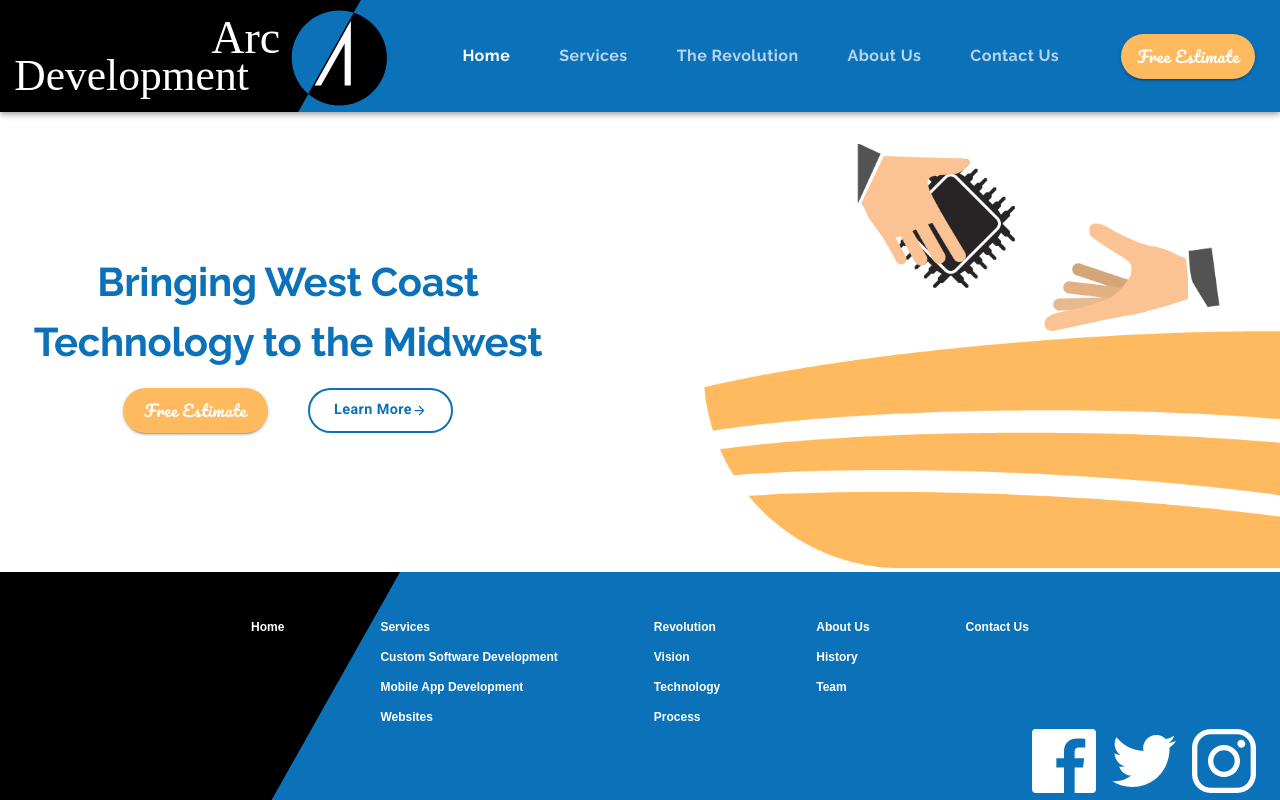
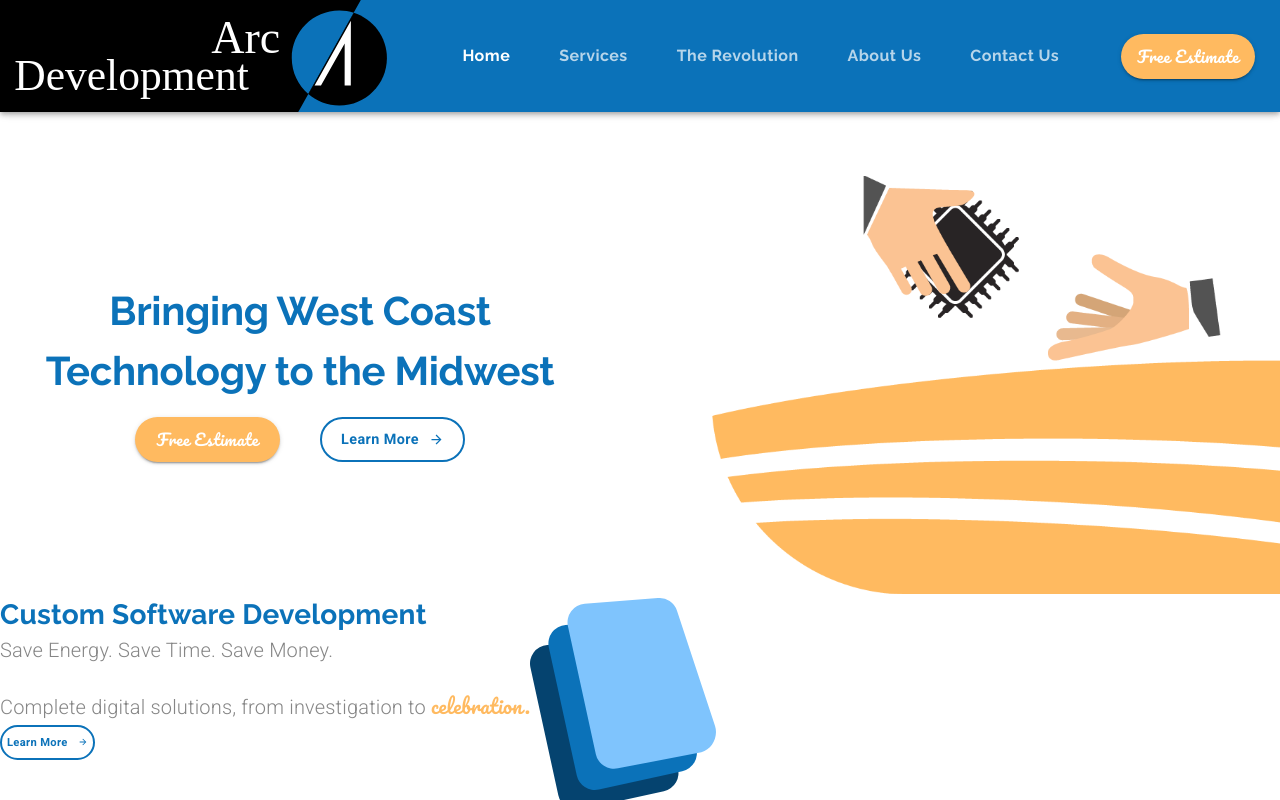
Before and after one commit to webDeveloper67/monDevelopmentCompany, a React (Create React App) app: page / in a window 1280 px wide. Shown: the top 800 px of the page. Built offline with nearby package versions, Linux system fonts and the light colour scheme.

Commit message:
working on the first row of services section

```diff
--- a/src/components/LandingPage.js
+++ b/src/components/LandingPage.js
@@ -4,15 +4,20 @@
 import Grid from '@material-ui/core/Grid';
 import Button from '@material-ui/core/Button';
 import Typography from '@material-ui/core/Typography';
+import ButtonArrow from '../components/ui/ButtonArrow';
+
 import animationData from '../animations/landinganimation/data';
-import ButtonArrow from '../components/ui/ButtonArrow';
+import customSoftwareIcon from '../assets/Custom Software Icon.svg';
 
 const useStyles = makeStyles(theme => ({
   animation: {
     maxWidth: '50em',
     minHeight: '21em',
     marginTop: '2em',
-    marginLeft: '10%'
+    marginLeft: '10%',
+    [theme.breakpoints.down('sm')]: {
+      maxWidth: '30em'
+    }
   },
   estimateButton: {
     ...theme.typography.estimate,
@@ -29,16 +34,39 @@
     marginTop: '1em'
   },
   learnButtonHero: {
-    borderColor: theme.palette.common.blue,
-    color: theme.palette.common.blue,
-    borderWidth: 2,
-    textTransform: 'none',
-    borderRadius: 50,
-    fontFamily: 'Roboto',
-    fontWeight: 'bold',
+    ...theme.typography.learnButton,
     fontSize: '0.9rem',
     height: 45,
     width: 145
+  },
+  learnButton: {
+    ...theme.typography.learnButton,
+    fontSize: '0.7rem',
+    height: 35,
+    padding: 5
+  },
+  mainContainer: {
+    marginTop: '5em',
+    [theme.breakpoints.down('md')]: {
+      marginTop: '3em'
+    },
+    [theme.breakpoints.down('xs')]: {
+      marginTop: '2em'
+    }
+  },
+  heroTextContainer: {
+    minWidth: '21.5em',
+    marginLeft: '1em',
+    [theme.breakpoints.down('xs')]: {
+      marginLeft: 0
+    }
+  },
+  specialText: {
+    fontFamily: 'Pacifico',
+    color: theme.palette.common.orange
+  },
+  subtitle: {
+    marginBottom: '1em'
   }
 }));
 
@@ -56,11 +84,11 @@
     }
   };
   return (
-    <Grid container direction="column">
+    <Grid container direction="column" className={classes.mainContainer}>
       {/* HERO block Content */}
       <Grid item>
         <Grid container justify="flex-end" alignItems="center" direction="row">
-          <Grid item sm>
+          <Grid item sm className={classes.heroTextContainer}>
             <Typography align="center" variant="h2">
               Bringing West Coast Technology to the Midwest
             </Typography>
@@ -77,7 +105,7 @@
               </Grid>
               <Grid item>
                 <Button variant="outlined" className={classes.learnButtonHero}>
-                  Learn More
+                  <span style={{ marginRight: 10 }}>Learn More</span>
                   <ButtonArrow
                     height={15}
                     width={15}
@@ -93,6 +121,36 @@
           </Grid>
         </Grid>
       </Grid>
+      {/* Hero Block Content */}
+
+      {/* Services Block Content */}
+      <Grid item>
+        <Grid container direction="row">
+          <Grid item>
+            <Typography variant="h4">Custom Software Development</Typography>
+            <Typography variant="subtitle1" className={classes.subtitle}>
+              Save Energy. Save Time. Save Money.
+            </Typography>
+            <Typography variant="subtitle1">
+              Complete digital solutions, from investigation to{' '}
+              <span className={classes.specialText}>celebration.</span>
+            </Typography>
+            <Button variant="outlined" className={classes.learnButton}>
+              <span style={{ marginRight: 10 }}>Learn More</span>
+              <ButtonArrow
+                width={10}
+                height={10}
+                fill={theme.palette.common.blue}
+              />
+            </Button>
+          </Grid>
+
+          <Grid item>
+            <img alt="custom software icon" src={customSoftwareIcon} />
+          </Grid>
+        </Grid>
+      </Grid>
+      {/* Services Block Content */}
     </Grid>
   );
 };
--- a/src/components/ui/Theme.js
+++ b/src/components/ui/Theme.js
@@ -2,18 +2,19 @@
 
 const monBlue = '#0B72B9';
 const monOrange = '#FFBA60';
+const monGrey = '#868686';
 
 export default createMuiTheme({
   palette: {
     common: {
-      blue: `${monBlue}`,
-      orange: `${monOrange}`
+      blue: monBlue,
+      orange: monOrange
     },
     primary: {
-      main: `${monBlue}`
+      main: monBlue
     },
     secondary: {
-      main: `${monOrange}`
+      main: monOrange
     }
   },
   typography: {
@@ -33,8 +34,28 @@
       fontFamily: 'Raleway',
       fontWeight: 700,
       fontSize: '2.5rem',
-      color: `${monBlue}`,
+      color: monBlue,
       lineHeight: 1.5
+    },
+    h4: {
+      fontFamily: 'Raleway',
+      fontSize: '1.75rem',
+      color: monBlue,
+      fontWeight: 700
+    },
+    subtitle1: {
+      fontSize: '1.25rem',
+      fontWeight: 300,
+      color: monGrey
+    },
+    learnButton: {
+      borderColor: monBlue,
+      color: monBlue,
+      borderWidth: 2,
+      textTransform: 'none',
+      borderRadius: 50,
+      fontFamily: 'Roboto',
+      fontWeight: 'bold'
     }
   }
 });
```
